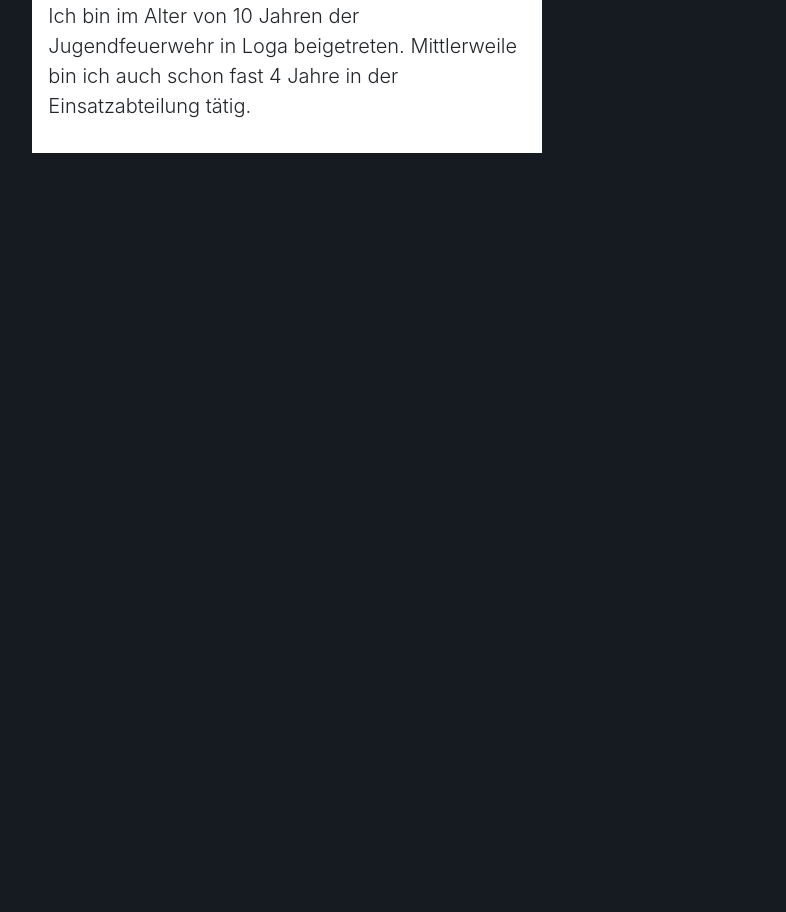
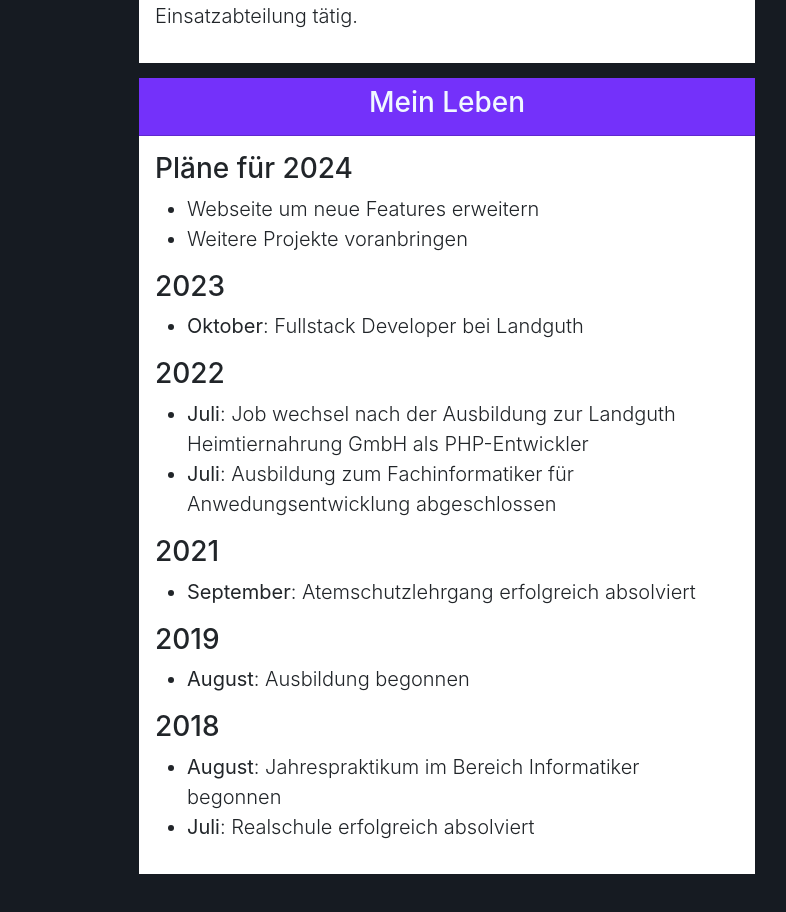
Before and after one commit to MarkWatney15102/homepage, a Next.js app: page / in a window 1280 px wide. Shown: the part 780-1692 px from the top of the page, without its empty margins (193-979 px from the left). Before the commit the page ends 972 px from the top, so only its background shows below. Built offline with nearby package versions, Linux system fonts and the light colour scheme.

Commit message:
CHANGE: added github action + added basic cv

```diff
--- a/components/home/banner.js
+++ b/components/home/banner.js
@@ -23,7 +23,7 @@ function Banner() {
               <i>
                 /**
                 <br/>
-                &nbsp;&nbsp;*&nbsp;&nbsp;&nbsp;&nbsp;@author <Link href="https://github.com/MarkWatney15102" className={styles.noDeco}>MarkWatney15102</Link>
+                &nbsp;&nbsp;*&nbsp;&nbsp;&nbsp;&nbsp;@author <Link href="https://github.com/MarkWatney15102" className={styles.noDeco}>Eike Eric Wientjes</Link>
                 <br/>
                 &nbsp;&nbsp;*&nbsp;&nbsp;&nbsp;&nbsp;@version <b>1.1.0</b>
                 <br/>
--- a/components/home/content.js
+++ b/components/home/content.js
@@ -3,8 +3,8 @@ import styles from '../../styles/Content.module.css'
 function Content() {
   return (
     <div className={"container-fluid"}>
-      <div className={"row justify-content-center"}>
-        <div className={"col-12 col-md-5"}>
+      <div className={"row"}>
+        <div className={"col-12 col-md-6 offset-md-3"}>
           <div className={"card"}>
             <div className={"card-header"}>
               <h3 className={"card-title"}>Ein Informatiker stellt sich vor</h3>
@@ -30,16 +30,38 @@ function Content() {
             </div>
           </div>
         </div>
-        <div className={"col-12 col-md-3"}>
-          <div className={"card"}>
-            <div className={"card-header"}>
-              <h3 className={"card-title"}>Meine Ziele</h3>
+        <div className='col-12 col-md-6 offset-md-3'>
+          <div className='card'>
+            <div className='card-header'>
+              <h3 className='card-title'>Mein Leben</h3>
             </div>
-            <div className={"card-body"}>
+            <div className='card-body'>
+              <h3>Pläne für 2024</h3>
               <ul className={styles.list}>
-                <li>Webseite erweitern</li>
-                <li>Fotografie Skills verbessern</li>
-                <li>Einarbeiten in neue PHP und JS Frameworks</li>
+                <li>Webseite um neue Features erweitern</li>
+                <li>Weitere Projekte voranbringen</li>
+              </ul>
+              <h3>2023</h3>
+              <ul className={styles.list}>
+                <li><b>Oktober</b>: Fullstack Developer bei Landguth</li>
+              </ul>
+              <h3>2022</h3>
+              <ul className={styles.list}>
+                <li><b>Juli</b>: Job wechsel nach der Ausbildung zur Landguth Heimtiernahrung GmbH als PHP-Entwickler</li>
+                <li><b>Juli</b>: Ausbildung zum Fachinformatiker für Anwedungsentwicklung abgeschlossen</li>
+              </ul>
+              <h3>2021</h3>
+              <ul className={styles.list}>
+                <li><b>September</b>: Atemschutzlehrgang erfolgreich absolviert</li>
+              </ul>
+              <h3>2019</h3>
+              <ul className={styles.list}>
+                <li><b>August</b>: Ausbildung begonnen</li>
+              </ul>
+              <h3>2018</h3>
+              <ul className={styles.list}>
+                <li><b>August</b>: Jahrespraktikum im Bereich Informatiker begonnen</li>
+                <li><b>Juli</b>: Realschule erfolgreich absolviert</li>
               </ul>
             </div>
           </div>
```
Also changed, not shown: 1 other file (tests, documents, lock files or other folders).
